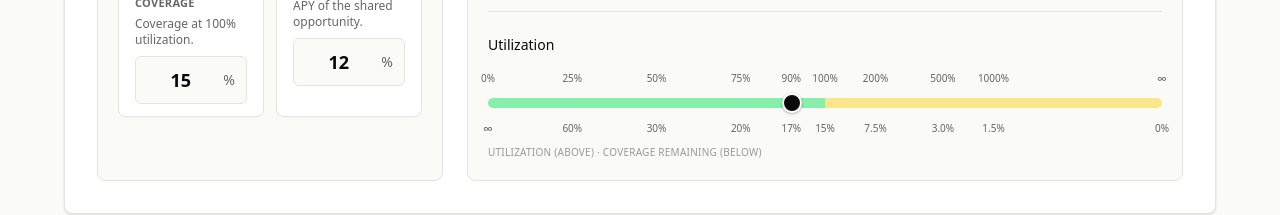
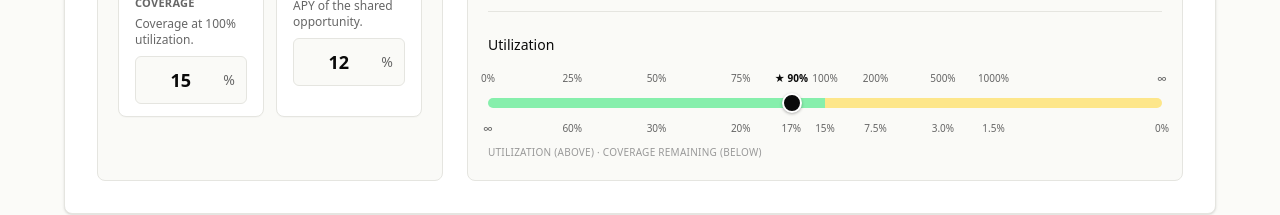
Before and after one commit to roycoprotocol/royco-simulator, a Next.js app: page / in a window 1280 px wide. Shown: the part 731-946 px from the top of the page. Built offline with nearby package versions, Linux system fonts and the light colour scheme.

Commit message:
feat: 90% target marker with explanatory tooltip

```diff
--- a/app/page.tsx
+++ b/app/page.tsx
@@ -129,6 +129,7 @@ type SliderTick = {
   position: number;
   utilLabel: string;
   utilValue: number; // fraction; Infinity for the cap tick
+  isTarget?: boolean;
 };
 
 const SLIDER_TICKS: SliderTick[] = [
@@ -136,7 +137,7 @@ const SLIDER_TICKS: SliderTick[] = [
   { position: 0.125, utilLabel: '25%',    utilValue: 0.25 },
   { position: 0.250, utilLabel: '50%',    utilValue: 0.5 },
   { position: 0.375, utilLabel: '75%',    utilValue: 0.75 },
-  { position: 0.450, utilLabel: '90%',    utilValue: 0.9 },
+  { position: 0.450, utilLabel: '90%',    utilValue: 0.9, isTarget: true },
   { position: 0.500, utilLabel: '100%',   utilValue: 1.0 },
   { position: 0.575, utilLabel: '200%',   utilValue: 2.0 },
   { position: 0.675, utilLabel: '500%',   utilValue: 5.0 },
@@ -901,10 +902,26 @@ export default function YieldSimulator() {
                     {SLIDER_TICKS.map((t) => (
                       <div
                         key={`above-${t.position}`}
-                        className="absolute top-0 -translate-x-1/2 text-[10px] text-[#666666] tabular-nums"
+                        className="absolute top-0 -translate-x-1/2 text-[10px] tabular-nums"
                         style={{ left: `${t.position * 100}%` }}
                       >
-                        {t.utilLabel}
+                        {t.isTarget ? (
+                          <div className="relative group cursor-help">
+                            <div className="flex flex-col items-center">
+                              <span className="text-[#0a0a0a] font-semibold">★ {t.utilLabel}</span>
+                            </div>
+                            <div className="absolute bottom-full left-1/2 -translate-x-1/2 mb-2 hidden group-hover:block w-72 p-3 text-xs font-normal text-white bg-[#0a0a0a] rounded-lg shadow-lg z-20 pointer-events-none">
+                              <p className="font-semibold mb-1">Why 90% target?</p>
+                              <p className="mb-2">The protocol operates around 90% utilization to keep both tranches liquid:</p>
+                              <ul className="list-disc pl-4 space-y-1">
+                                <li><strong>10% headroom above</strong> lets new Senior deposits enter without breaching coverage.</li>
+                                <li><strong>10% buffer below 100%</strong> lets Junior redeem without forcing the market under the minimum.</li>
+                              </ul>
+                            </div>
+                          </div>
+                        ) : (
+                          <span className="text-[#666666]">{t.utilLabel}</span>
+                        )}
                       </div>
                     ))}
                   </div>
```
